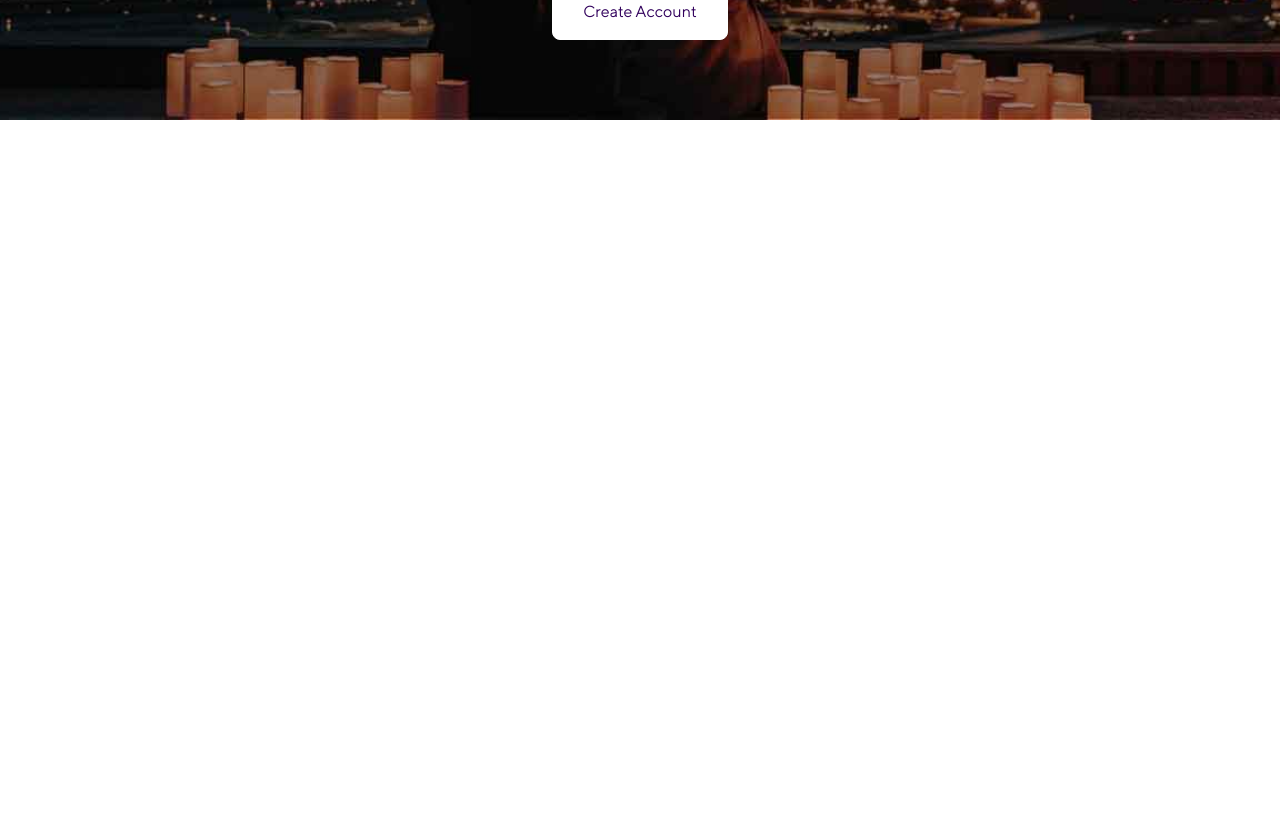
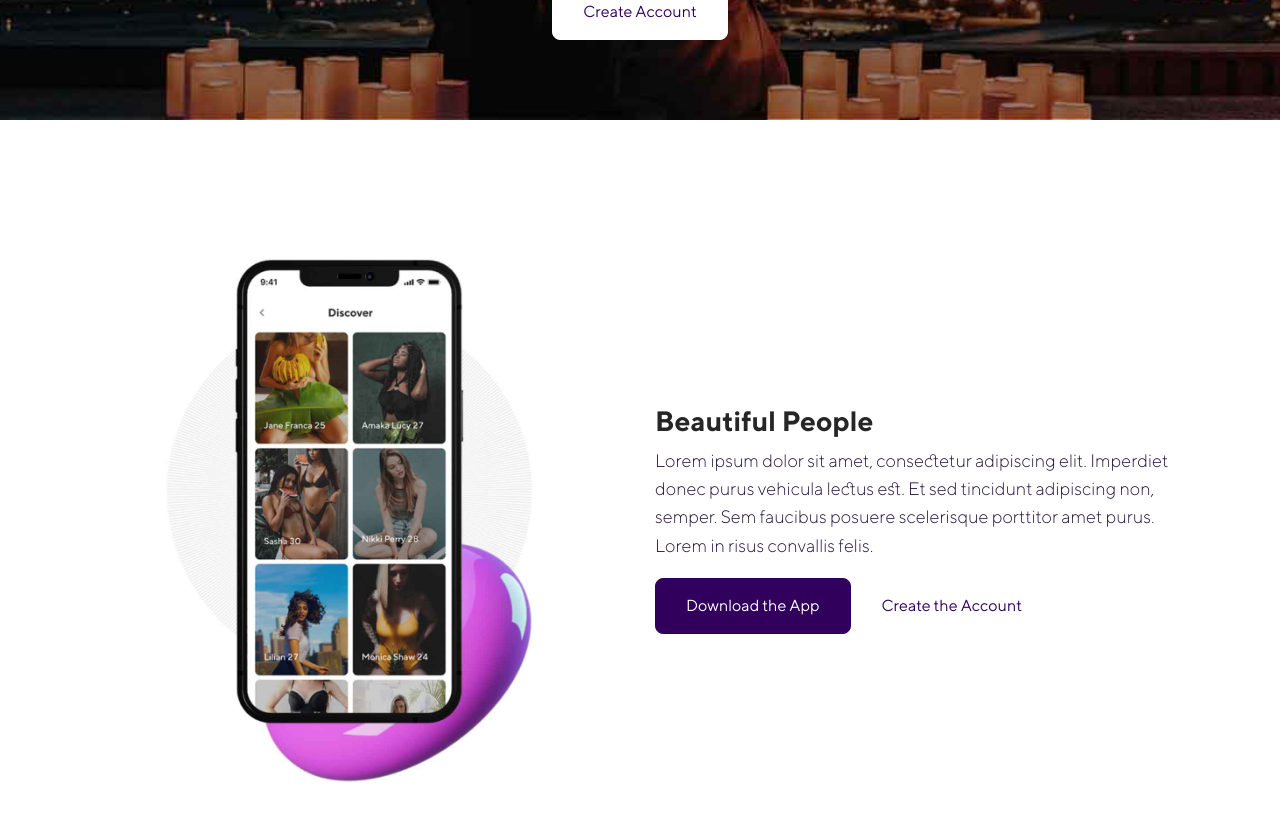
Before and after one commit to makindiilete/Whisper-Web, a React (Create React App) app: page / in a window 1280 px wide. Shown: the part 680-1502 px from the top of the page. Before the commit the page ends 800 px from the top, so only its background shows below. Built offline with nearby package versions, Linux system fonts and the light colour scheme.

Commit message:
beautiful people section

```diff
--- a/src/assets/css/LandingPage.css
+++ b/src/assets/css/LandingPage.css
@@ -66,6 +66,19 @@
   margin-top: 2rem;
 }
 
+.landing .beautiful-people {
+  min-height: 100vh;
+  min-width: 100vw;
+  /*display: flex;*/
+  /*align-items: center;*/
+}
+
+.landing .beautiful {
+  max-width: 100%;
+  /*height: 80rem;*/
+  object-fit: contain;
+}
+
 @media (min-width: 768px) {
   .nav {
     display: flex;
--- a/src/index.css
+++ b/src/index.css
@@ -68,7 +68,7 @@ html {
 
 body {
   font-family: "tt_normslight", sans-serif !important;
-  background-color: var(--white) !important;
+  background-color: #fff !important;
   color: #23143f !important;
   /*letter-spacing: 0 !important;*/
   font-size: 1.6rem !important;
--- a/src/pages/Landing.page.js
+++ b/src/pages/Landing.page.js
@@ -5,6 +5,7 @@ import logo from "../assets/images/WhisperLogo.svg";
 import whisperText from "../assets/images/home/purple-outline-text.svg";
 import playstore from "../assets/images/home/Google Play.svg";
 import appstore from "../assets/images/home/App Store.svg";
+import beautifulpeople from "../assets/images/home/bueatifulpeople.jpg";
 
 const LandingPage = (props) => {
   let location = useLocation();
@@ -13,7 +14,7 @@ const LandingPage = (props) => {
     window.scrollTo(0, 0);
   }, [location.pathname]);
   return (
-    <section className="landing">
+    <section className="landing bg-white">
       <section className="hero-area">
         <div className="hero-area__bg">
           <div className="container-fluid">
@@ -60,6 +61,40 @@ const LandingPage = (props) => {
           {/* /.container */}
         </div>
       </section>
+      <section className="beautiful-people">
+        <div className="container">
+          <div className="row">
+            <div
+              className="col-md-6 d-block d-md-flex align-items-md-center "
+              style={{ height: "100vh" }}
+            >
+              <img
+                src={beautifulpeople}
+                className="img-fluid beautiful"
+                alt=""
+              />
+            </div>
+            <div className="col-md-6 d-block d-md-flex align-items-md-center ">
+              <div>
+                <h3>Beautiful People</h3>
+                <p>
+                  Lorem ipsum dolor sit amet, consectetur adipiscing elit.
+                  Imperdiet donec purus vehicula lectus est. Et sed tincidunt
+                  adipiscing non, semper. Sem faucibus posuere scelerisque
+                  porttitor amet purus. Lorem in risus convallis felis.
+                </p>
+                <div className="d-flex ">
+                  <button className="btn btn-primary">Download the App</button>
+                  <button className="btn btn-light">Create the Account</button>
+                </div>
+              </div>
+            </div>
+            {/* /.col-md-6 */}
+          </div>
+          {/* /.row */}
+        </div>
+        {/* /.container */}
+      </section>
       {/* /.hero-area */}
     </section>
   );
```
Also changed, not shown: src/assets/images/home/bueatifulpeople.jpg (added).
